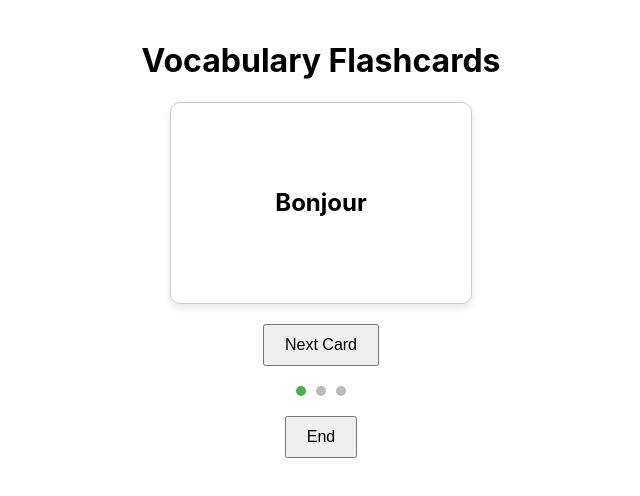
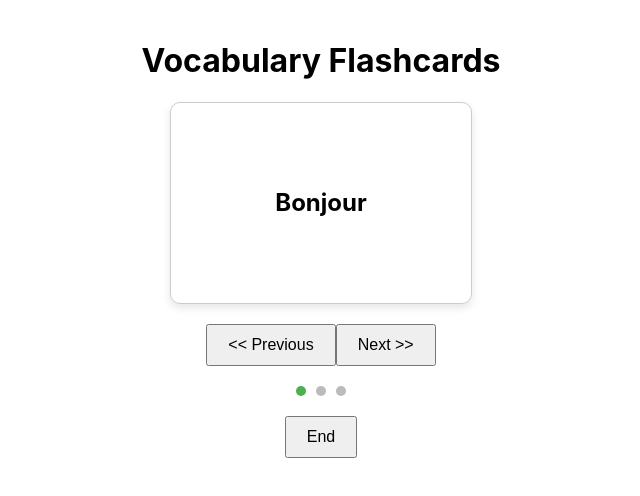
Before and after one commit to ju-henry/byHeart, a React (Create React App) app: page / in a window 1280 px wide. Both pictures are taken after a click on the element "Regular Order". Shown: the top 496 px of the page, without its empty margins (319-959 px from the left). Built offline with nearby package versions, Linux system fonts and the light colour scheme.

Commit message:
added previous button and enabled arrows

```diff
--- a/src/App.js
+++ b/src/App.js
@@ -1,5 +1,5 @@
 // App.js
-import React, { useState } from 'react';
+import React, { useState, useEffect } from 'react';
 import './App.css';
 import LandingPage from './LandingPage';
 
@@ -31,6 +31,38 @@ function App() {
     }
     setShowTranslation(initialFlipState); // Reset to initial flip state
   };
+
+  const previousCard = () => {
+    setCardsViewed((prev) => (prev - 1 + cards.length) % cards.length);
+    if (mode === 'regular') {
+      setCurrentCard((prev) => (prev - 1 + cards.length) % cards.length);
+    } else {
+      const currentIndex = cardOrder.indexOf(currentCard);
+      const nextIndex = (currentIndex - 1 + cards.length) % cards.length;
+      setCurrentCard(cardOrder[nextIndex]);
+    }
+    setShowTranslation(initialFlipState); // Reset to initial flip state
+  };
+
+  useEffect(() => {
+    const handleKeyDown = (event) => {
+      if (mode !== 'landing') {
+        if (event.key === 'ArrowLeft') {
+          previousCard();
+        } else if (event.key === 'ArrowRight') {
+          nextCard();
+        }
+      }
+    };
+
+    window.addEventListener('keydown', handleKeyDown);
+
+    // Cleanup function to remove the event listener
+    return () => {
+      window.removeEventListener('keydown', handleKeyDown);
+    };
+  }, [mode, previousCard, nextCard]);
+
 
   const startRegularMode = (flipCards) => {
     setMode('regular');
@@ -64,7 +96,10 @@ function App() {
       <div className="flashcard" onClick={flipCard}>
         <h2>{showTranslation ? cards[currentCard].translation : cards[currentCard].word}</h2>
       </div>
-      <button onClick={nextCard}>Next Card</button>
+      <div className="button-container">
+        <button onClick={previousCard}>&lt;&lt; Previous</button>
+        <button onClick={nextCard}>Next &gt;&gt;</button>
+  </div>
       <div className="progress-bar">
         {cards.map((_, index) => (
           <span
```
